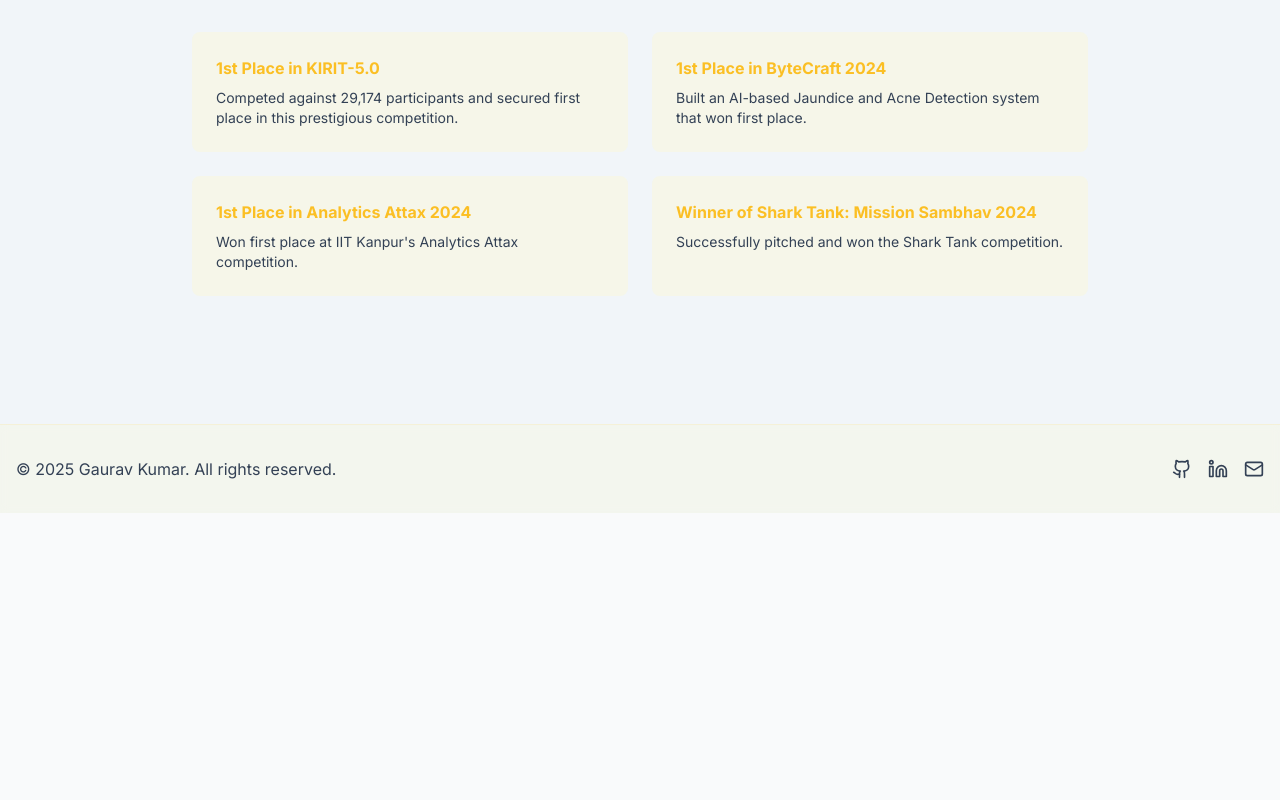
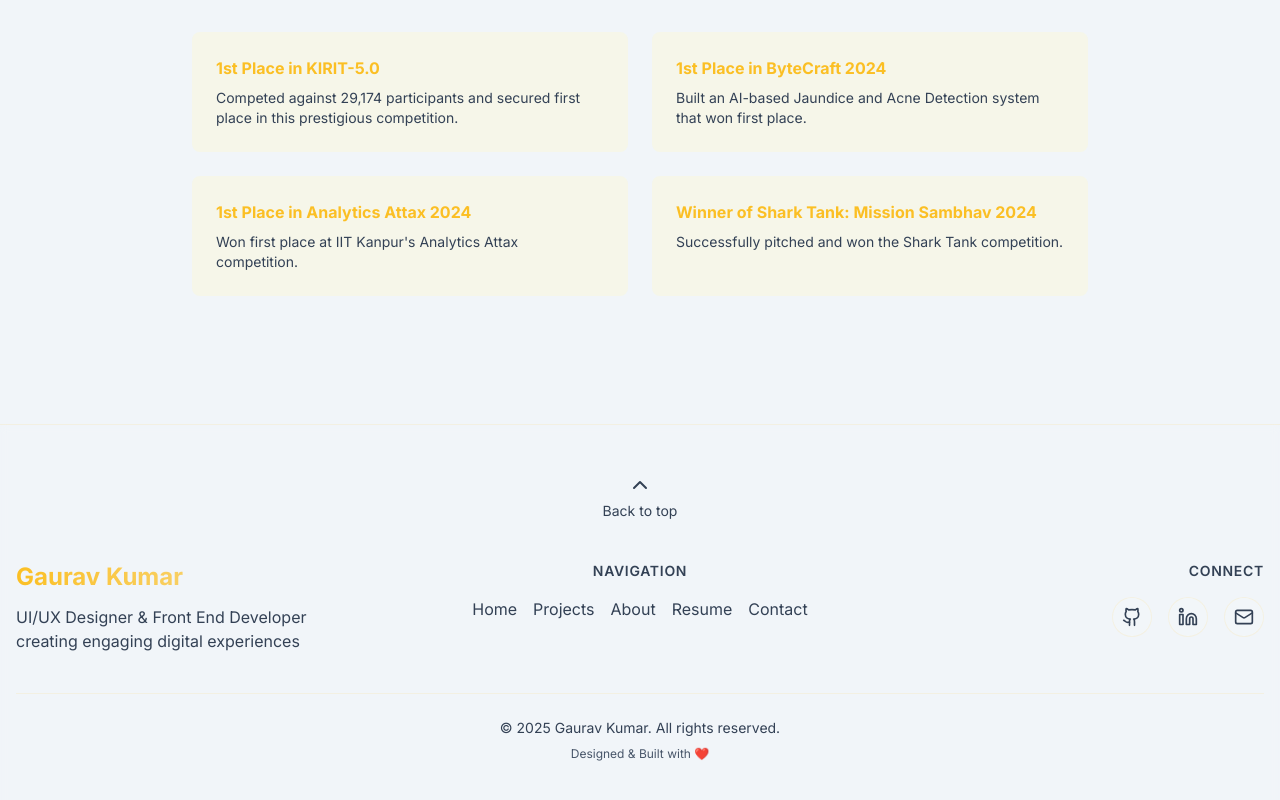
Before and after one commit to gk1-9-9/portfolio.github.io, a Next.js app: page /about in a window 1280 px wide. Shown: the part 1289-2089 px from the top of the page. Before the commit the page ends 1802 px from the top, so only its background shows below. Built offline with nearby package versions, Linux system fonts and the light colour scheme.

Commit message:
update-main

```diff
--- a/app/page.tsx
+++ b/app/page.tsx
@@ -102,11 +102,12 @@ export default function Home() {
 
       {/* Hero Section */}
       <motion.section
-        className="h-screen flex flex-col justify-center items-center px-4"
+        className="relative h-screen flex flex-col justify-center items-center px-4"
         style={{
           backgroundImage: "radial-gradient(circle at center, rgba(255,215,0,0.1) 0%, transparent 70%)",
         }}
       >
+
         <motion.h2
           initial={{ y: -20, opacity: 0 }}
           animate={{ y: 0, opacity: 1 }}
@@ -122,7 +123,7 @@ export default function Home() {
           className="text-5xl md:text-6xl font-bold max-w-3xl mx-auto leading-tight text-center"
         >
           I&apos;m Gaurav Kumar a{" "}
-          <span className="text-gold dark:text-gold bg-gradient-to-r from-gold/10 to-transparent px-2 py-1 rounded-lg">
+          <span className="text-gold dark:text-gold">
             <TypingAnimation
               words={[
                 "UI/UX Designer",
@@ -162,7 +163,7 @@ export default function Home() {
         </motion.div>
       </motion.section>
 
-      {/* Projects Section - Pushed back to be visible only after scrolling */}
+      {/* Projects Section */}
       <motion.section
         ref={projectsRef}
         initial="hidden"
--- a/components/footer.tsx
+++ b/components/footer.tsx
@@ -1,62 +1,142 @@
 "use client"
 
-import { Github, Linkedin, Mail, Twitter } from "lucide-react"
+import { Github, Linkedin, Mail, ChevronUp } from "lucide-react"
 import Link from "next/link"
 import { motion } from "framer-motion"
 
 export function Footer() {
   const currentYear = new Date().getFullYear()
 
+  const navLinks = [
+    { name: "Home", href: "/" },
+    { name: "Projects", href: "/projects" },
+    { name: "About", href: "/about" },
+    { name: "Resume", href: "/resume" },
+    { name: "Contact", href: "/contact" },
+  ]
+
+  const socialLinks = [
+    {
+      name: "GitHub",
+      href: "https://github.com/gk1-9-9",
+      icon: <Github className="w-5 h-5" />,
+    },
+    {
+      name: "LinkedIn",
+      href: "https://www.linkedin.com/in/gkgauravkumar/",
+      icon: <Linkedin className="w-5 h-5" />,
+    },
+    {
+      name: "Email",
+      href: "mailto:bt22cse001@iiitn.ac.in",
+      icon: <Mail className="w-5 h-5" />,
+    },
+  ]
+
   return (
-    <footer className="w-full py-8 bg-paleyellow/20 dark:bg-navy-light/20 backdrop-blur-sm border-t border-gold/10">
+    <footer className="w-full py-12 bg-silver/30 dark:bg-navy-light/30 backdrop-blur-sm border-t border-gold/10">
       <div className="container mx-auto px-4">
-        <div className="flex flex-col md:flex-row justify-between items-center">
+        {/* Top section with back to top button */}
+        <div className="flex justify-center mb-10">
+          <motion.button
+            onClick={() => window.scrollTo({ top: 0, behavior: "smooth" })}
+            whileHover={{ y: -5 }}
+            whileTap={{ y: 0 }}
+            className="flex flex-col items-center text-slate-700 dark:text-slate-300 hover:text-gold dark:hover:text-gold transition-colors group"
+          >
+            <ChevronUp className="w-6 h-6 mb-1 group-hover:text-gold transition-colors" />
+            <span className="text-sm">Back to top</span>
+          </motion.button>
+        </div>
+
+        {/* Main footer content */}
+        <div className="grid grid-cols-1 md:grid-cols-3 gap-10 mb-10">
+          {/* Brand section */}
           <motion.div
             initial={{ opacity: 0, y: 20 }}
             whileInView={{ opacity: 1, y: 0 }}
             transition={{ duration: 0.5 }}
             viewport={{ once: true }}
-            className="mb-4 md:mb-0"
+            className="flex flex-col items-center md:items-start"
           >
-            <p className="text-slate-700 dark:text-slate-300">© {currentYear} Gaurav Kumar. All rights reserved.</p>
+            <h3 className="text-2xl font-bold mb-3 bg-gradient-to-r from-gold to-gold/70 bg-clip-text text-transparent">
+              Gaurav Kumar
+            </h3>
+            <p className="text-slate-700 dark:text-slate-300 text-center md:text-left max-w-xs">
+              UI/UX Designer & Front End Developer creating engaging digital experiences
+            </p>
           </motion.div>
 
+          {/* Navigation links */}
+          <motion.div
+            initial={{ opacity: 0, y: 20 }}
+            whileInView={{ opacity: 1, y: 0 }}
+            transition={{ duration: 0.5, delay: 0.1 }}
+            viewport={{ once: true }}
+            className="flex flex-col items-center"
+          >
+            <h4 className="text-sm font-semibold uppercase tracking-wider text-slate-700 dark:text-slate-300 mb-4">
+              Navigation
+            </h4>
+            <ul className="flex flex-wrap justify-center gap-4">
+              {navLinks.map((link) => (
+                <li key={link.name}>
+                  <Link
+                    href={link.href}
+                    className="text-slate-700 dark:text-slate-300 hover:text-gold dark:hover:text-gold transition-colors"
+                  >
+                    {link.name}
+                  </Link>
+                </li>
+              ))}
+            </ul>
+          </motion.div>
+
+          {/* Social links */}
           <motion.div
             initial={{ opacity: 0, y: 20 }}
             whileInView={{ opacity: 1, y: 0 }}
             transition={{ duration: 0.5, delay: 0.2 }}
             viewport={{ once: true }}
-            className="flex space-x-4"
+            className="flex flex-col items-center md:items-end"
           >
-            <Link
-                href="https://github.com/gk1-9-9"
-                target="_blank"
-                rel="noopener noreferrer"
-                className="text-slate-700 hover:text-gold dark:text-slate-300 dark:hover:text-gold transition-colors"
-            >
-                <Github className="w-5 h-5" />
-                <span className="sr-only">GitHub</span>
-            </Link>
-            <Link
-                href="https://www.linkedin.com/in/gkgauravkumar/"
-                target="_blank"
-                rel="noopener noreferrer"
-                className="text-slate-700 hover:text-gold dark:text-slate-300 dark:hover:text-gold transition-colors"
-            >
-                <Linkedin className="w-5 h-5" />
-                <span className="sr-only">LinkedIn</span>
-            </Link>
-            <Link
-                href="mailto:bt22cse001@iiitn.ac.in"
-                target="_blank"
-                rel="noopener noreferrer"
-                className="text-slate-700 hover:text-gold dark:text-slate-300 dark:hover:text-gold transition-colors"
-            >
-                <Mail className="w-5 h-5" />
-                <span className="sr-only">Email</span>
-            </Link>
+            <h4 className="text-sm font-semibold uppercase tracking-wider text-slate-700 dark:text-slate-300 mb-4">
+              Connect
+            </h4>
+            <div className="flex space-x-4">
+              {socialLinks.map((link) => (
+                <motion.div key={link.name} whileHover={{ y: -3 }} whileTap={{ y: 0 }}>
+                  <Link
+                    href={link.href}
+                    target="_blank"
+                    rel="noopener noreferrer"
+                    className="flex items-center justify-center w-10 h-10 rounded-full bg-white/10 dark:bg-navy/50 border border-gold/10 text-slate-700 hover:text-gold dark:text-slate-300 dark:hover:text-gold transition-colors"
+                    aria-label={link.name}
+                  >
+                    {link.icon}
+                    <span className="sr-only">{link.name}</span>
+                  </Link>
+                </motion.div>
+              ))}
+            </div>
           </motion.div>
         </div>
+
+        {/* Bottom section with copyright */}
+        <motion.div
+          initial={{ opacity: 0, y: 20 }}
+          whileInView={{ opacity: 1, y: 0 }}
+          transition={{ duration: 0.5, delay: 0.3 }}
+          viewport={{ once: true }}
+          className="pt-6 border-t border-gold/10 text-center"
+        >
+          <p className="text-slate-700 dark:text-slate-300 text-sm">
+            © {currentYear} Gaurav Kumar. All rights reserved.
+          </p>
+          <p className="text-slate-600 dark:text-slate-400 text-xs mt-2">
+            Designed & Built with <span className="text-gold">❤️</span>
+          </p>
+        </motion.div>
       </div>
     </footer>
   )
```
Also changed, not shown: package.json (+4 -3 lines), 1 other file (tests, documents, lock files or other folders).
